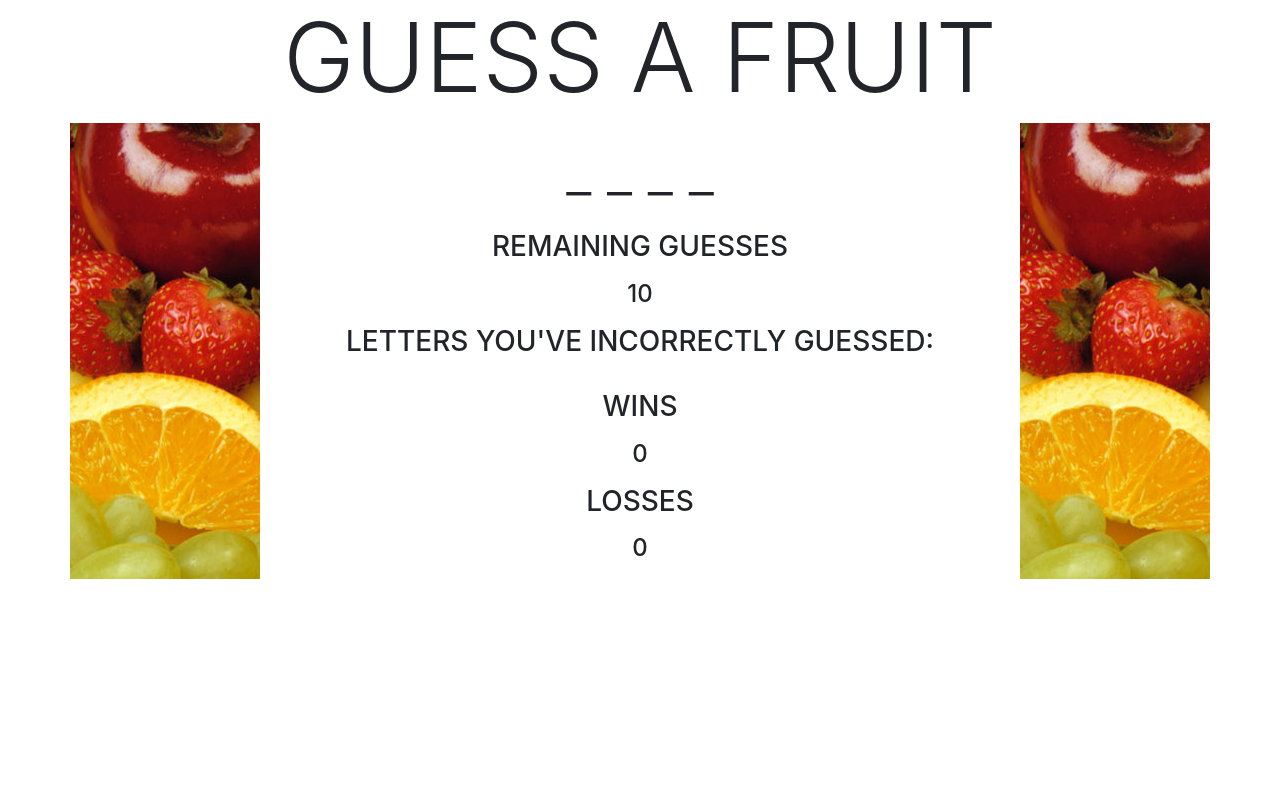
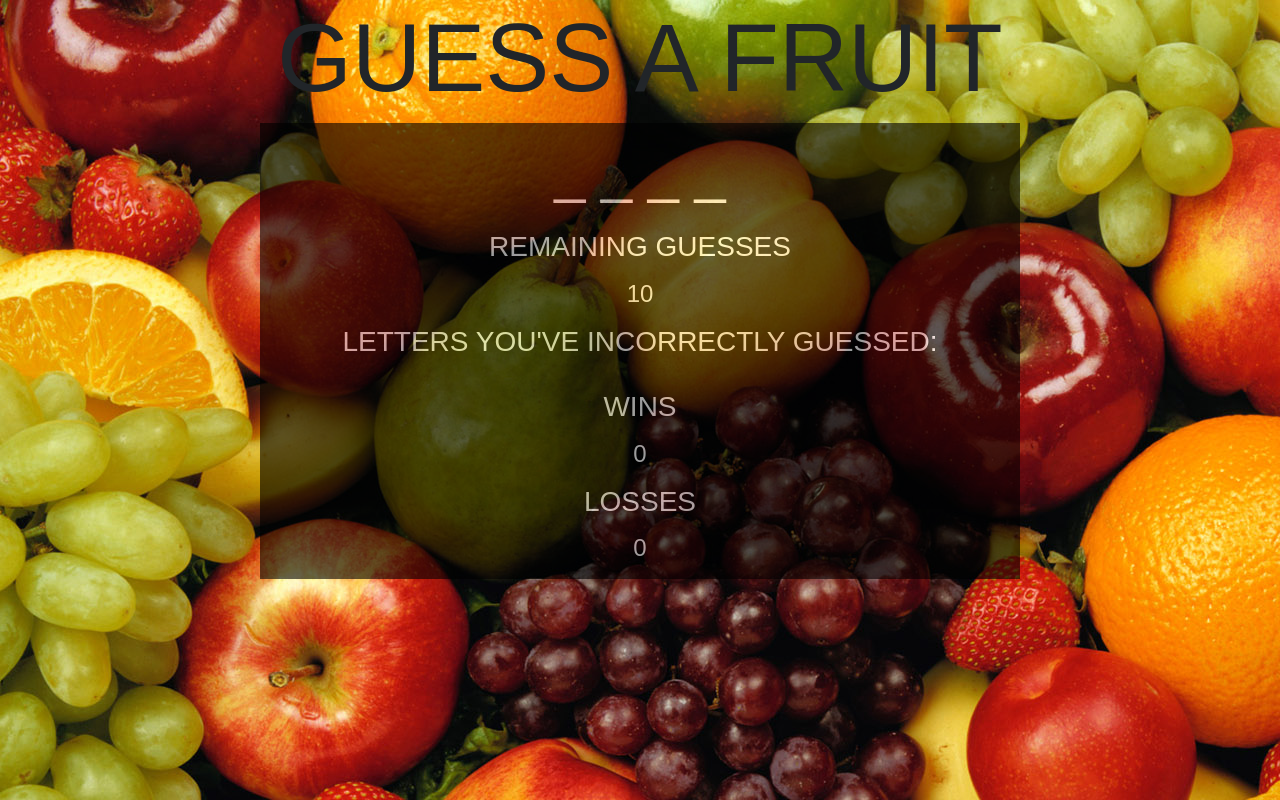
Before and after one commit to WagnerAndrew/Word-Guess-Game, a plain HTML site: page index.html in a window 1280 px wide. Drawn offline with nearby package versions, Linux system fonts and the light colour scheme.

Commit message:
added styling need reset

```diff
--- a/assets/css/style.css
+++ b/assets/css/style.css
@@ -1,3 +1,10 @@
-.colLeft, .colRight {
-    background-image: url("/assets/images/fruit.jpg");
+body {
+    background-image: url("../images/fruit.jpg");
+    font-family: Arial, Helvetica, sans-serif;
 }
+
+.colMid {
+    background: #000000;
+    opacity: .6;
+    color: #ffffff;
+}
--- a/index.html
+++ b/index.html
@@ -27,7 +27,7 @@
 
     <div class="container text-center">
 
-        <div class="row">
+        <div class="row headerRow">
             <div class="col">
                 <h1 class="display-1">GUESS A FRUIT</h3>
             </div>
```
Also changed, not shown: 2 other files.
